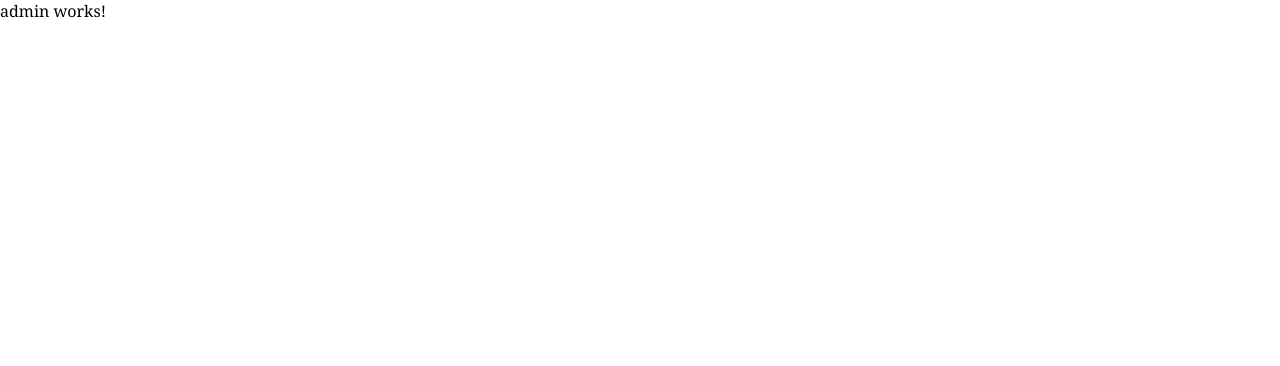
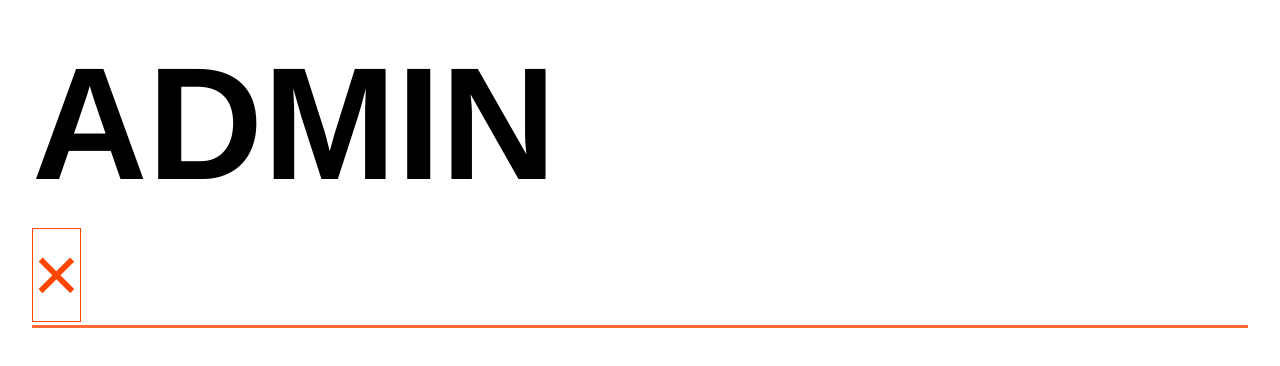
Before and after one commit to J-manLans/lensmanual-frontend, an Angular app: page /admin in a window 1280 px wide. Shown: the top 366 px of the page. Built offline with nearby package versions, Linux system fonts and the light colour scheme.

Commit message:
cleared the cache

```diff
--- a/src/app/app.routes.ts
+++ b/src/app/app.routes.ts
@@ -1,6 +1,6 @@
 import { Routes } from '@angular/router';
 import { LensManualComponent } from './features/home/components/lens-manual/lens-manual.component';
-import { AdminComponent } from './features/admin/admin.component';
+import { AdminComponent } from './features/admin/components/admin/admin.component';
 
 export const routes: Routes = [
     {
--- a/src/app/features/admin/admin.component.html
+++ /dev/null
@@ -1 +0,0 @@
-<p>admin works!</p>
--- /dev/null
+++ b/src/app/features/admin/components/admin/admin.component.css
@@ -0,0 +1,12 @@
+header {
+    position: relative;
+    margin-top: 2rem;
+    margin-inline: 2rem;
+    border-bottom: 3px solid var(--synsam-acc-two);
+    font-size: 5em;
+
+    button {
+        color: var(--synsam-acc);
+        border: 1px solid;
+    }
+}
--- /dev/null
+++ b/src/app/features/admin/components/admin/admin.component.html
@@ -0,0 +1,10 @@
+<header>
+    <h1>ADMIN</h1>
+    <button>&#x00D7;</button>
+</header>
+
+<section>
+    <article class="lenses"></article>
+    <article class="diameters"></article>
+    <article class="indexes"></article>
+</section>
--- a/src/app/features/home/components/progressive/progressive.component.html
+++ b/src/app/features/home/components/progressive/progressive.component.html
@@ -11,7 +11,7 @@
 
   </div>
 
-  // TODO: show each lens data in each of these modules
+  <!-- TODO: show each lens data in each of these modules...or do the admin page first, it's more familiar territory -->
 
   <div class="glasses__quality">
     <div id="prog-7"></div>
```
Also changed, not shown: src/app/features/admin/admin.component.css (deleted), src/app/features/admin/components/admin/admin.component.ts (renamed from src/app/features/admin/admin.component.ts), 2 other files (tests, documents, lock files or other folders).
